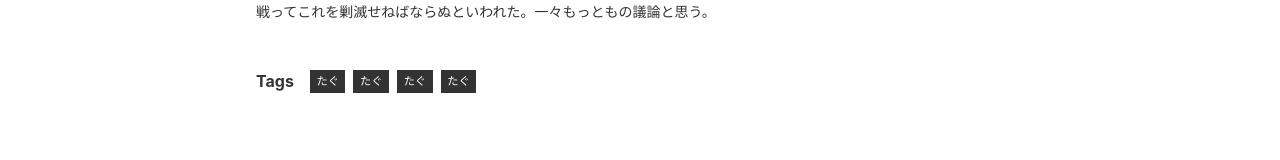
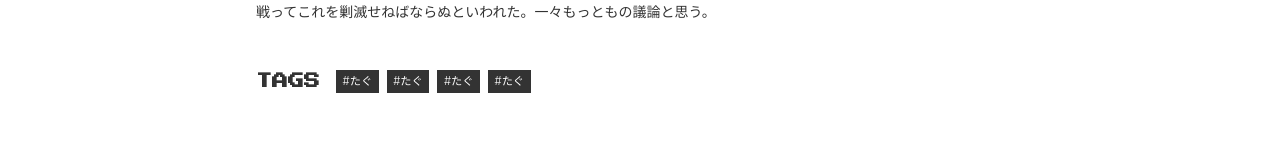
Before and after one commit to webbingstudio/minecraft-movies, a Nuxt app: page /post/d6ywxhisz/ in a window 1280 px wide. Shown: the part 528-688 px from the top of the page. Built offline with nearby package versions, Linux system fonts and the light colour scheme.

Commit message:
タグの見た目をちょっと調整

```diff
--- a/components/PostBody.vue
+++ b/components/PostBody.vue
@@ -11,10 +11,10 @@
             <nav class="echo-labels">
                 <dl class="echo-labels-list">
                     <dt class="echo-labels-header">Tags</dt>
-                    <dd class="echo-labels-item"><a href="#" class="echo-p-post-tag-label echo-label echo-label-style-a">たぐ</a></dd>
-                    <dd class="echo-labels-item"><a href="#" class="echo-p-post-tag-label echo-label echo-label-style-a">たぐ</a></dd>
-                    <dd class="echo-labels-item"><a href="#" class="echo-p-post-tag-label echo-label echo-label-style-a">たぐ</a></dd>
-                    <dd class="echo-labels-item"><a href="#" class="echo-p-post-tag-label echo-label echo-label-style-a">たぐ</a></dd>
+                    <dd class="echo-labels-item"><a href="#" class="echo-p-post-tag-label echo-label echo-label-style-a">#たぐ</a></dd>
+                    <dd class="echo-labels-item"><a href="#" class="echo-p-post-tag-label echo-label echo-label-style-a">#たぐ</a></dd>
+                    <dd class="echo-labels-item"><a href="#" class="echo-p-post-tag-label echo-label echo-label-style-a">#たぐ</a></dd>
+                    <dd class="echo-labels-item"><a href="#" class="echo-p-post-tag-label echo-label echo-label-style-a">#たぐ</a></dd>
                 </dl><!-- /.echo-labels-list -->
             </nav><!-- /.echo-labels -->
         </div><!-- /.echo-p-post-category -->
@@ -59,4 +59,8 @@ export default {
 </script>
 
 <style scoped>
+.echo-p-post-tag .echo-labels-header {
+    font-family: 'Press Start 2P', sans-serif;
+    text-transform: uppercase;
+}
 </style>
```
